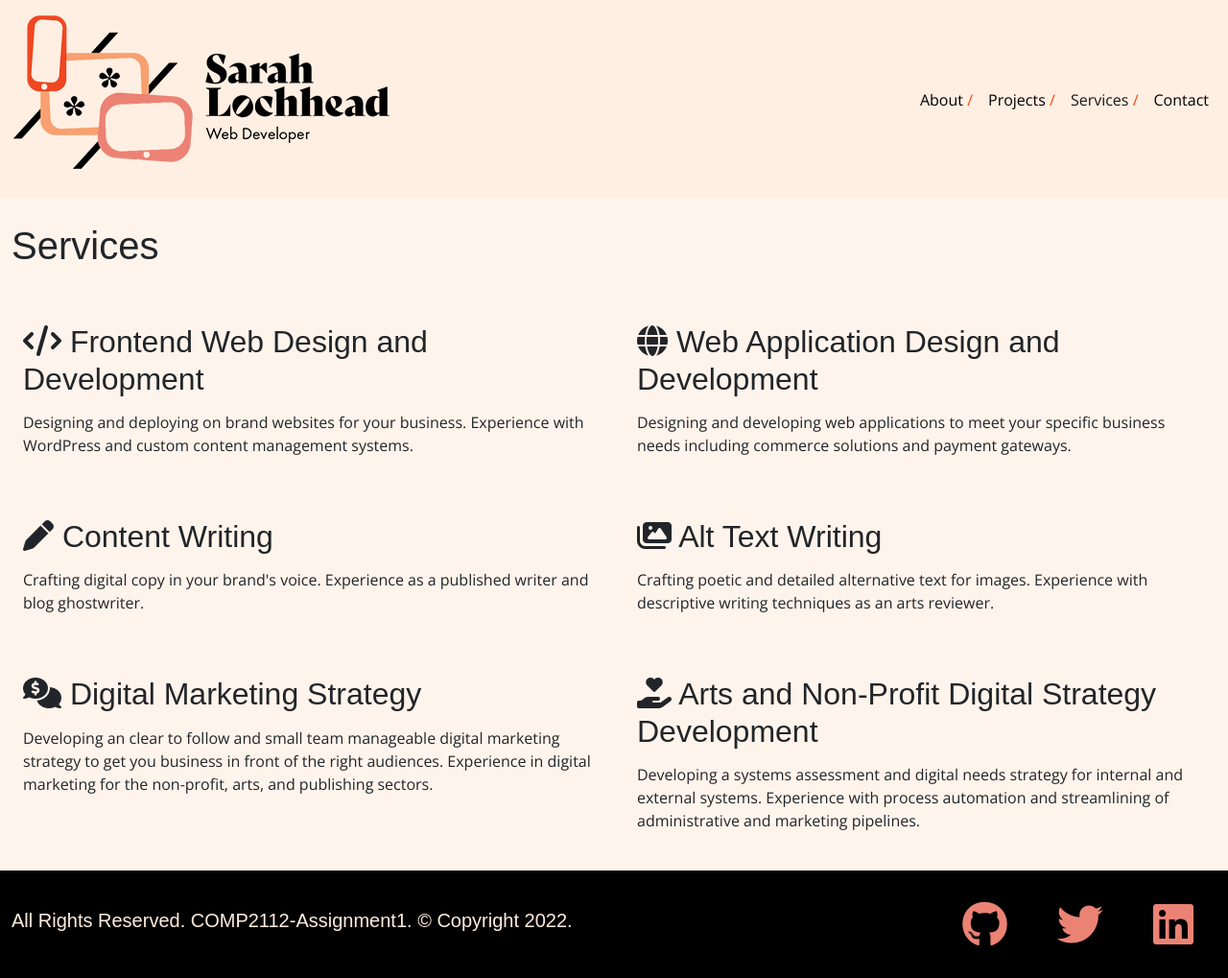
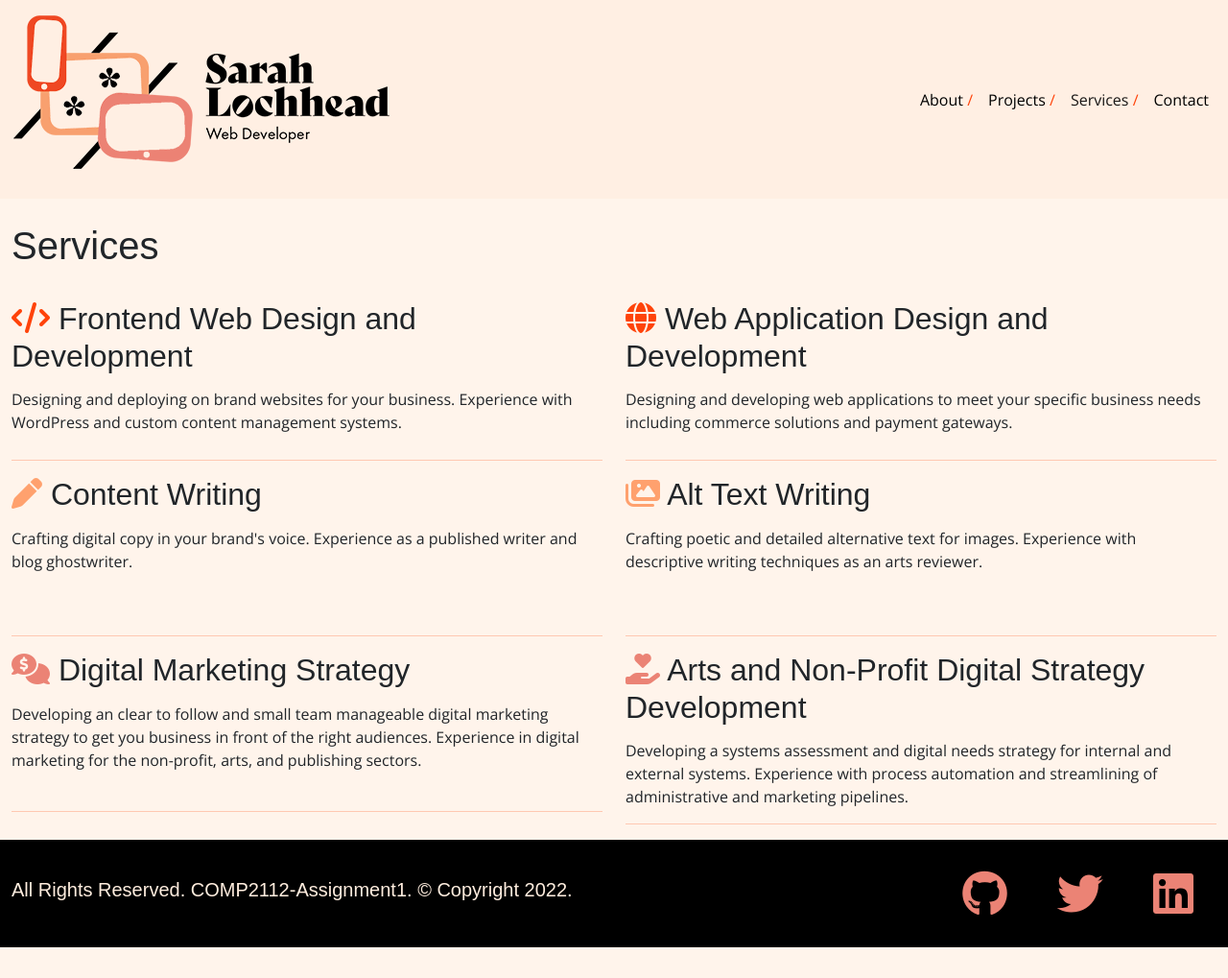
Before and after one commit to sarahlochhead/COMP2112-F2022-Assignment1, a website: page services.html in a window 1280 px wide. Shown: the whole page at 96% size. After the commit the page ends 987 px from the top, so only its background shows below. Drawn offline with nearby package versions, Linux system fonts and the light colour scheme; a web font is replaced by a local one.

Commit message:
services page styling

```diff
--- a/Content/app.css
+++ b/Content/app.css
@@ -126,6 +126,27 @@ header {
     margin-bottom: 20px;
 }
 
+/* Services Styles */
+#services section {
+  min-height: 150px
+
+}
+
+#services .fa-code, #services .fa-globe {
+    color: #FF430A;
+}
+
+#services .fa-pen, #services .fa-images {
+    color: #FFA16E;
+}
+
+#services .fa-comments-dollar, #services .fa-hand-holding-heart {
+    color: #EB8375;
+}
+
+#services hr {
+    color: #FF430A;
+}
 
 /* Footer Styles */
 footer {
--- a/services.html
+++ b/services.html
@@ -18,37 +18,58 @@
           <div>
             <h1>Services</h1>
           </div>
-          <div class="row">
-          <section class="col-6 p-4">
+          <div class="row gx-4 gy-4">
+            <div class="col">
+              <section>
                 <h2><i class="fa-solid fa-code"></i> Frontend Web Design and Development</h2>
                 <p>Designing and deploying on brand websites for your business. Experience with WordPress and custom content management systems.
                 </p>
               </section>
-          <section class="col-6 p-4">
-            <h2> <i class="fa-solid fa-globe"></i> Web Application Design and Development</h2>
-
+              <hr>
+            </div>
+            <div class="col">
+              <section>
+                <h2><i class="fa-solid fa-globe"></i> Web Application Design and Development</h2>
                 <p>Designing and developing web applications to meet your specific business needs including commerce solutions and payment gateways.
                 </p>
               </section>
-          <section class="col-6 p-4">
+              <hr>
+            </div>
+          </div><!--.row-->
+          <div class="row gx-4 gy-4">
+            <div class="col">
+              <section>
                 <h2><i class="fa-solid fa-pen"></i> Content Writing</h2>
                 <p>Crafting digital copy in your brand's voice. Experience as a published writer and blog ghostwriter.
                 </p>
               </section>
-          <section class="col-6 p-4">
+              <hr>
+            </div>
+            <div class="col">
+              <section>
                 <h2><i class="fa-solid fa-images"></i> Alt Text Writing</h2>
                 <p>Crafting poetic and detailed alternative text for images. Experience with descriptive writing techniques as an arts reviewer.</p>
               </section>
-          <section class="col-6 p-4">
+              <hr>
+            </div>
+          </div><!--.row-->
+          <div class="row gx-4 gy-4">
+            <div class="col">
+              <section>
                 <h2><i class="fa-solid fa-comments-dollar"></i> Digital Marketing Strategy</h2>
                 <p>Developing an clear to follow and small team manageable digital marketing strategy to get you business in front of the right audiences. Experience in digital marketing for the non-profit, arts, and publishing sectors.
                 </p>
               </section>
-          <section class="col-6 p-4">
+              <hr>
+            </div>
+            <div class="col">
+              <section>
                 <h2><i class="fa-solid fa-hand-holding-heart"></i> Arts and Non-Profit Digital Strategy Development</h2>
                 <p>Developing a systems assessment and digital needs strategy for internal and external systems. Experience with process automation and streamlining of administrative and marketing pipelines.
                 </p>
               </section>
+              <hr>
+            </div>
           </div><!--.row -->
         </main>
         <!-- Main Footer -->
```
Lines whose indentation alone changed are shown as unchanged.
